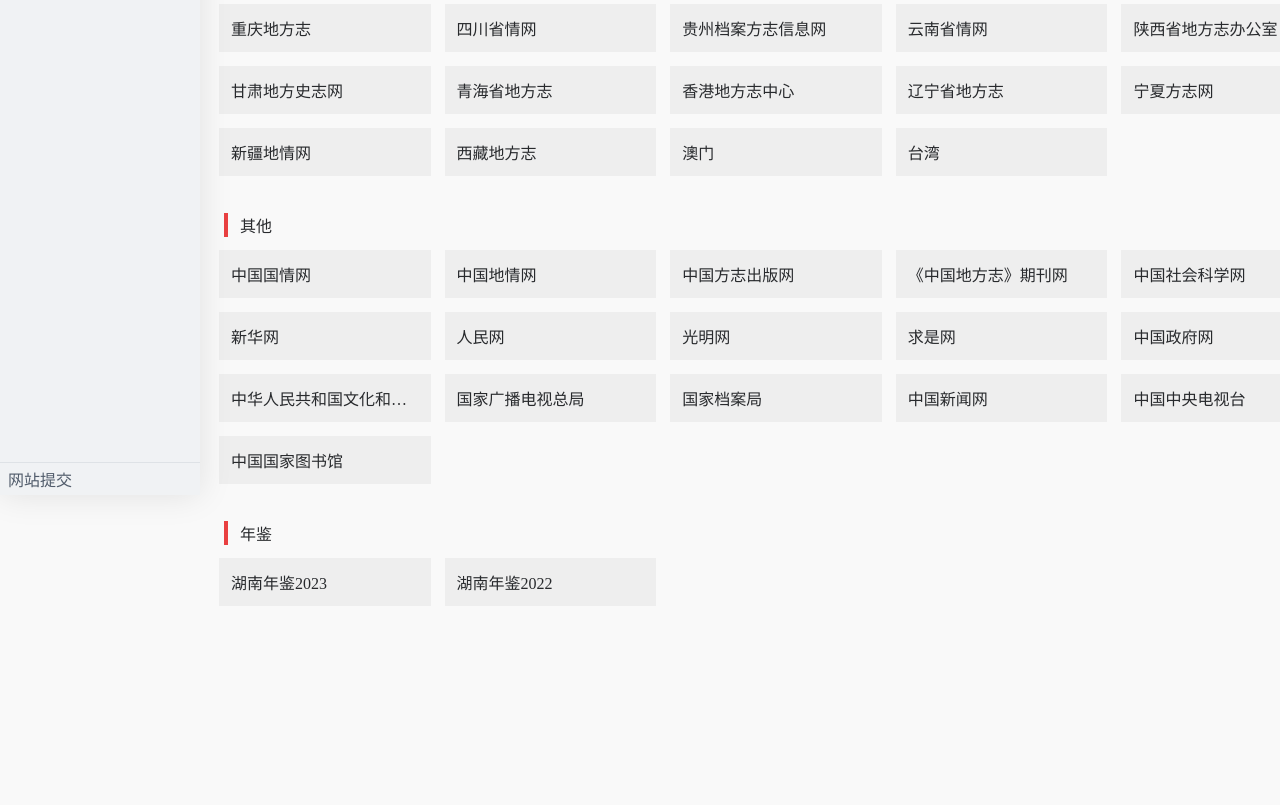
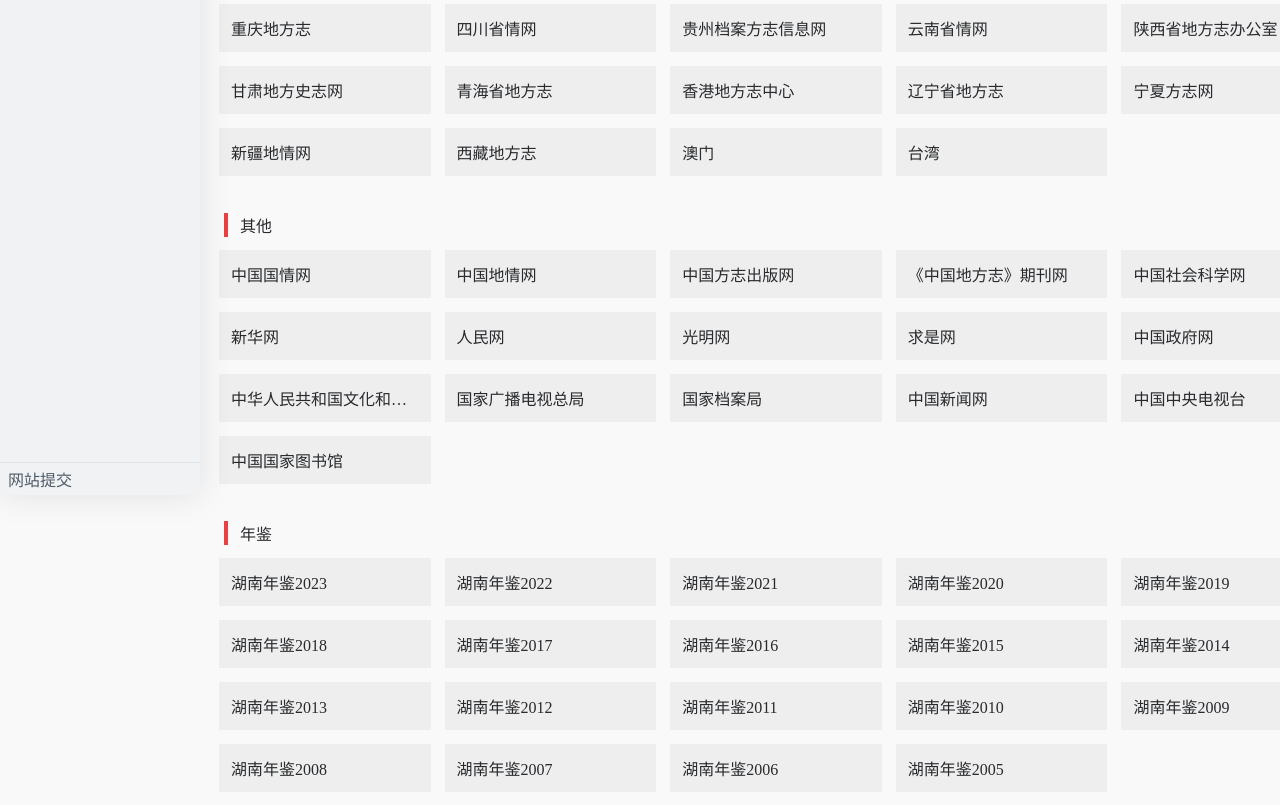
Before and after one commit to stbui/link, a website: page html/difangzhi.html in a window 1280 px wide. Shown: the part 305-1110 px from the top of the page. Before the commit the page ends 924 px from the top, so only its background shows below. Drawn offline with Linux system fonts and the light colour scheme.

Commit message:
chore: publish

```diff
--- a/html/difangzhi.html
+++ b/html/difangzhi.html
@@ -265,6 +265,23 @@
             <div id="年鉴" class="column"><a class="card" href="#年鉴" title="年鉴" target="_self"><div class="card-body">年鉴</div></a></div>
             <div id="湖南年鉴2023" class="flex-item"><a class="card" href="http://113.246.57.229:8184/bookDetail/bookDetail?id=1802996157683769345" title="湖南年鉴2023" target="_blank"><div class="card-body">湖南年鉴2023</div></a></div>
             <div id="湖南年鉴2022" class="flex-item"><a class="card" href="http://113.246.57.229:8184/bookDetail/bookDetail?id=1730414422863671297" title="湖南年鉴2022" target="_blank"><div class="card-body">湖南年鉴2022</div></a></div>
+            <div id="湖南年鉴2021" class="flex-item"><a class="card" href="http://113.246.57.229:8184/bookDetail/bookDetail?id=1730412610714628098" title="湖南年鉴2021" target="_blank"><div class="card-body">湖南年鉴2021</div></a></div>
+            <div id="湖南年鉴2020" class="flex-item"><a class="card" href="http://113.246.57.229:8184/bookDetail/bookDetail?id=1730412610714628098" title="湖南年鉴2020" target="_blank"><div class="card-body">湖南年鉴2020</div></a></div>
+            <div id="湖南年鉴2019" class="flex-item"><a class="card" href="http://113.246.57.229:8184/bookDetail/bookDetail?id=1727593287474245634" title="湖南年鉴2019" target="_blank"><div class="card-body">湖南年鉴2019</div></a></div>
+            <div id="湖南年鉴2018" class="flex-item"><a class="card" href="http://113.246.57.229:8184/bookDetail/bookDetail?id=201901160001" title="湖南年鉴2018" target="_blank"><div class="card-body">湖南年鉴2018</div></a></div>
+            <div id="湖南年鉴2017" class="flex-item"><a class="card" href="http://113.246.57.229:8184/bookDetail/bookDetail?id=201807020002" title="湖南年鉴2017" target="_blank"><div class="card-body">湖南年鉴2017</div></a></div>
+            <div id="湖南年鉴2016" class="flex-item"><a class="card" href="http://113.246.57.229:8184/bookDetail/bookDetail?id=201807020001" title="湖南年鉴2016" target="_blank"><div class="card-body">湖南年鉴2016</div></a></div>
+            <div id="湖南年鉴2015" class="flex-item"><a class="card" href="http://113.246.57.229:8184/bookDetail/bookDetail?id=201607110013" title="湖南年鉴2015" target="_blank"><div class="card-body">湖南年鉴2015</div></a></div>
+            <div id="湖南年鉴2014" class="flex-item"><a class="card" href="http://113.246.57.229:8184/bookDetail/bookDetail?id=201604080005" title="湖南年鉴2014" target="_blank"><div class="card-body">湖南年鉴2014</div></a></div>
+            <div id="湖南年鉴2013" class="flex-item"><a class="card" href="http://113.246.57.229:8184/bookDetail/bookDetail?id=201604080004" title="湖南年鉴2013" target="_blank"><div class="card-body">湖南年鉴2013</div></a></div>
+            <div id="湖南年鉴2012" class="flex-item"><a class="card" href="http://113.246.57.229:8184/bookDetail/bookDetail?id=201604080003" title="湖南年鉴2012" target="_blank"><div class="card-body">湖南年鉴2012</div></a></div>
+            <div id="湖南年鉴2011" class="flex-item"><a class="card" href="http://113.246.57.229:8184/bookDetail/bookDetail?id=201604080002" title="湖南年鉴2011" target="_blank"><div class="card-body">湖南年鉴2011</div></a></div>
+            <div id="湖南年鉴2010" class="flex-item"><a class="card" href="http://113.246.57.229:8184/bookDetail/bookDetail?id=201604080001" title="湖南年鉴2010" target="_blank"><div class="card-body">湖南年鉴2010</div></a></div>
+            <div id="湖南年鉴2009" class="flex-item"><a class="card" href="http://113.246.57.229:8184/bookDetail/bookDetail?id=201607110012" title="湖南年鉴2009" target="_blank"><div class="card-body">湖南年鉴2009</div></a></div>
+            <div id="湖南年鉴2008" class="flex-item"><a class="card" href="http://113.246.57.229:8184/bookDetail/bookDetail?id=201607110011" title="湖南年鉴2008" target="_blank"><div class="card-body">湖南年鉴2008</div></a></div>
+            <div id="湖南年鉴2007" class="flex-item"><a class="card" href="http://113.246.57.229:8184/bookDetail/bookDetail?id=201607110010" title="湖南年鉴2007" target="_blank"><div class="card-body">湖南年鉴2007</div></a></div>
+            <div id="湖南年鉴2006" class="flex-item"><a class="card" href="http://113.246.57.229:8184/bookDetail/bookDetail?id=201607110009" title="湖南年鉴2006" target="_blank"><div class="card-body">湖南年鉴2006</div></a></div>
+            <div id="湖南年鉴2005" class="flex-item"><a class="card" href="http://113.246.57.229:8184/bookDetail/bookDetail?id=201607110008" title="湖南年鉴2005" target="_blank"><div class="card-body">湖南年鉴2005</div></a></div>
           </div>
         </div>
       </div>
```
